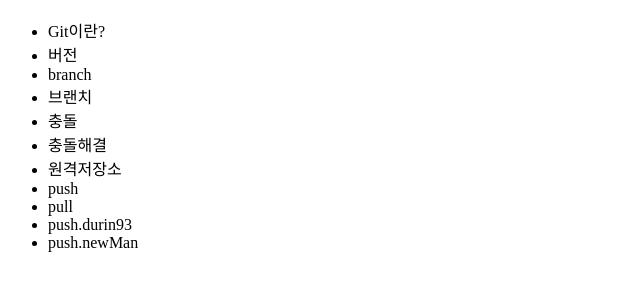
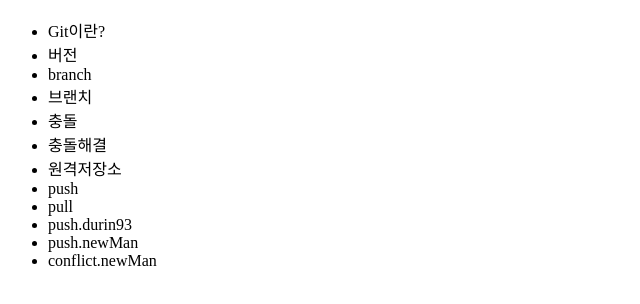
Before and after one commit to durin93/oepntutorials_git_durin93, a plain HTML site: page index.html in a window 1280 px wide. Shown: the part 48-352 px from the top of the page, without its empty margins (0-640 px from the left). Drawn offline with Linux system fonts and the light colour scheme.

Commit message:
add conflict newMan

```diff
--- a/index.html
+++ b/index.html
@@ -19,6 +19,7 @@
             <li>pull</li>
             <li>push.durin93</li>
             <li>push.newMan</li>
+            <li>conflict.newMan</li>
         </ul>
     </body>
 </html>
```
